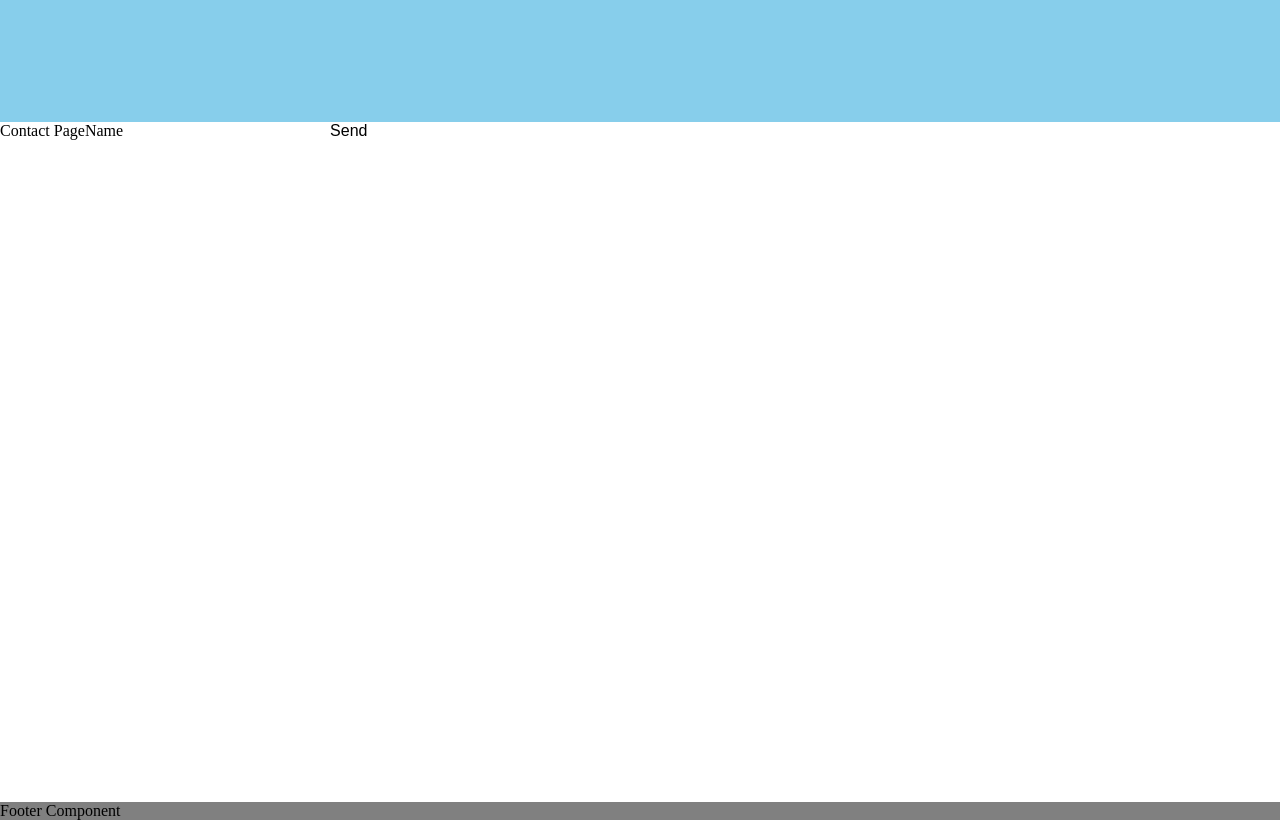
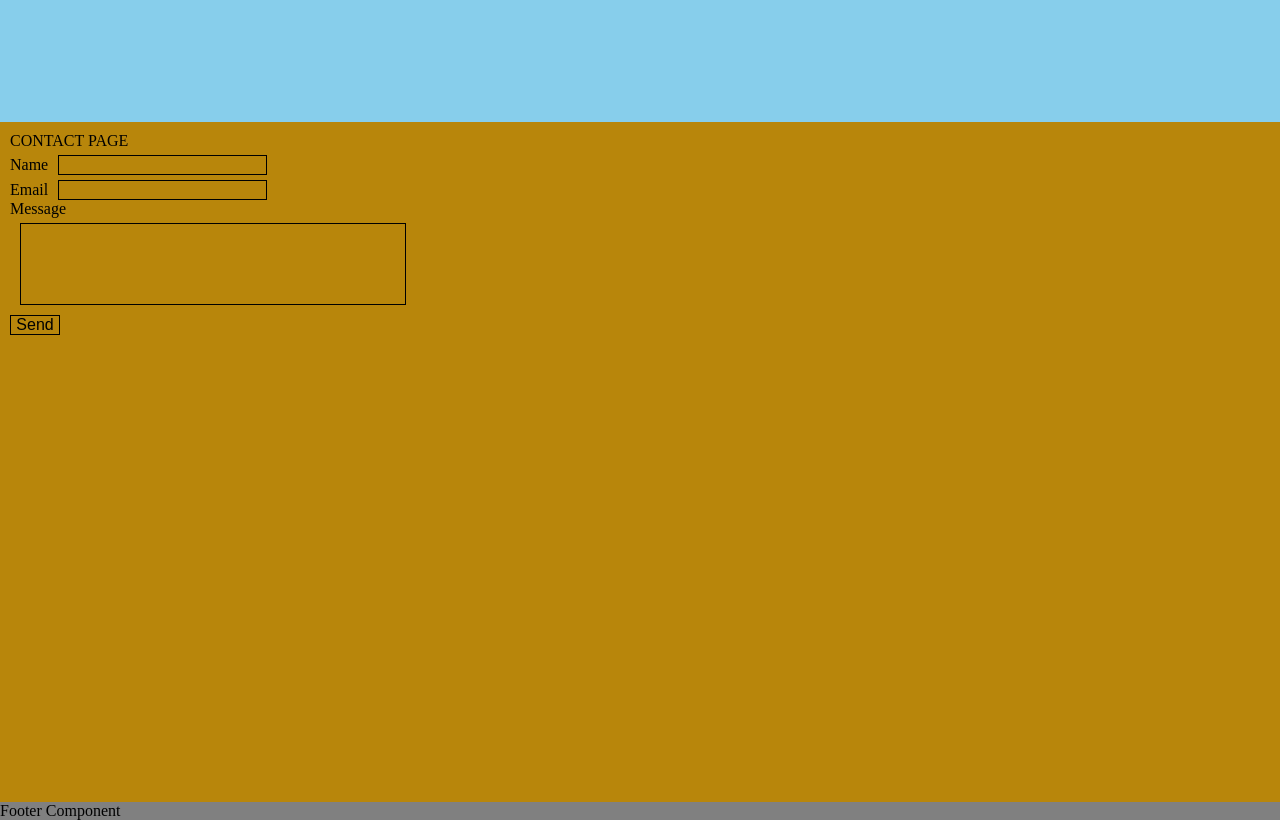
Before and after one commit to mattpero22/socialcontentplus, a React (Create React App) app in the folder main/: page / in a window 1280 px wide. Shown: the part 2040-2860 px from the top of the page. Built offline with nearby package versions, Linux system fonts and the light colour scheme.

Commit message:
added alert when the email is sent for user experience improvement

```diff
--- a/main/src/App.css
+++ b/main/src/App.css
@@ -58,7 +58,31 @@
 }
 
 #contact {
-    /* background-color: darkgoldenrod; */
+    background-color: darkgoldenrod;
+}
+
+#contactForm {
+    display: flex;
+    flex-direction: column;
+    padding: 10px;
+}
+
+.contactFormField {
+    margin-left: 10px;
+    margin-top: 5px;
+    border: 1px solid black;
+}
+
+#email_message {
+    width: 30vw;
+    height: 10vh;
+}
+
+#submitButton {
+    border: 1px solid black;
+    margin-top: 10px;
+    cursor: pointer;
+    width: 50px;
 }
 
 #footer {
--- a/main/src/pages/Contact.jsx
+++ b/main/src/pages/Contact.jsx
@@ -5,16 +5,25 @@ const Contact = () => {
 
     const sendEmail = (e) => {
         e.preventDefault()
-        console.log(e)
+        alert("your email was sent")
+        console.log("your")
     }
 
     return <>
     <div id="contact" className="page">
-        Contact Page
         <form id="contactForm" onSubmit={sendEmail}>
-            <label>Name</label>
-            <input type="text" name="from_name" />
-            <input type="submit" value="Send" />
+            <p>CONTACT PAGE</p>
+            <div>
+                <label for="from_name">Name</label>
+                <input className="contactFormField" type="text" id="from_name" name="from_name" />
+            </div>
+            <div>
+                <label for="from_email">Email</label>
+                <input className="contactFormField" type="text" id="from_email" name="from_email" />
+            </div>
+            <label for="email_message">Message</label>
+            <input className="contactFormField" type="text" id="email_message" name="email_message" />
+            <input id="submitButton" type="submit" value="Send" />
         </form>
     </div>
     </>
```
